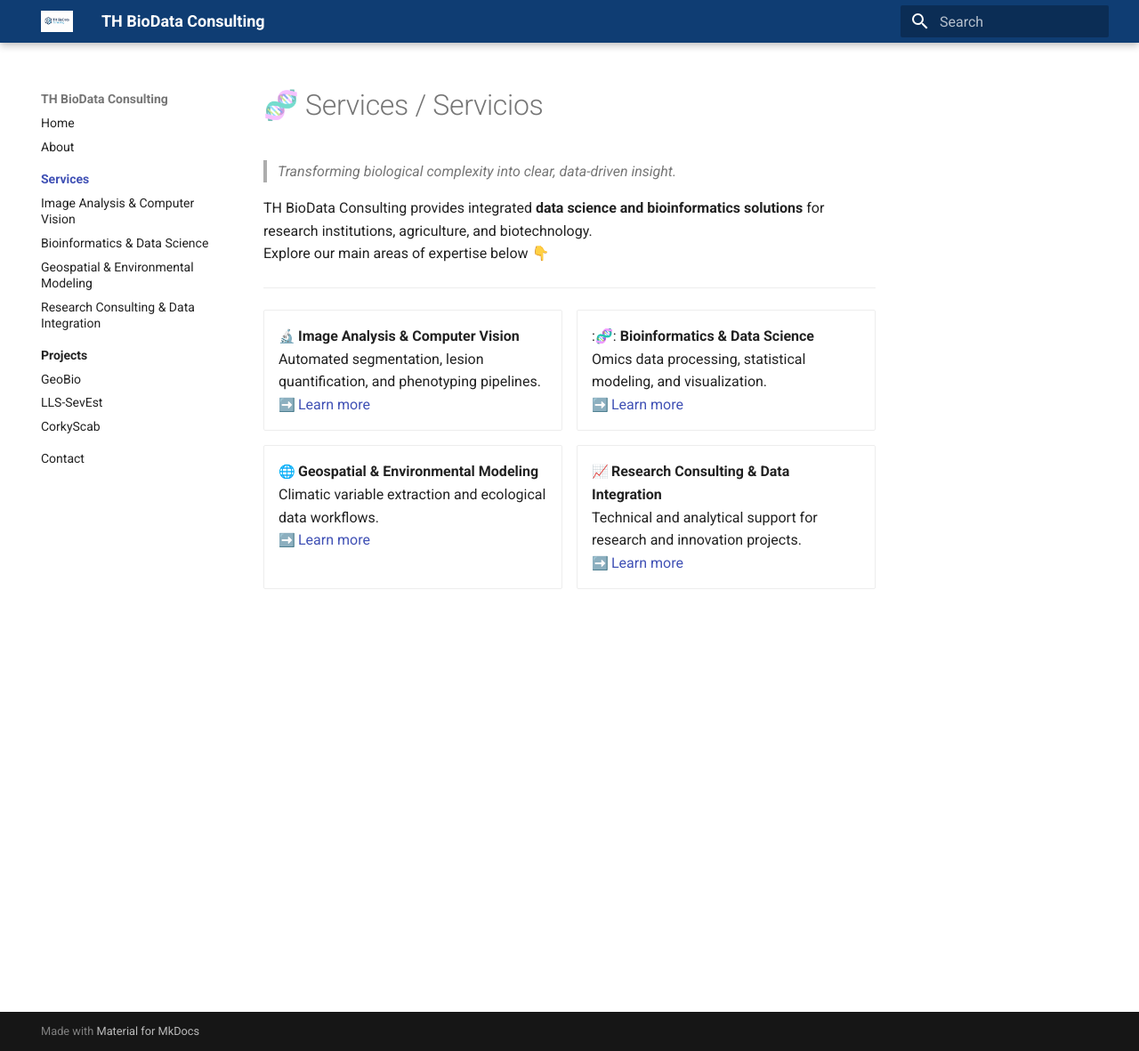
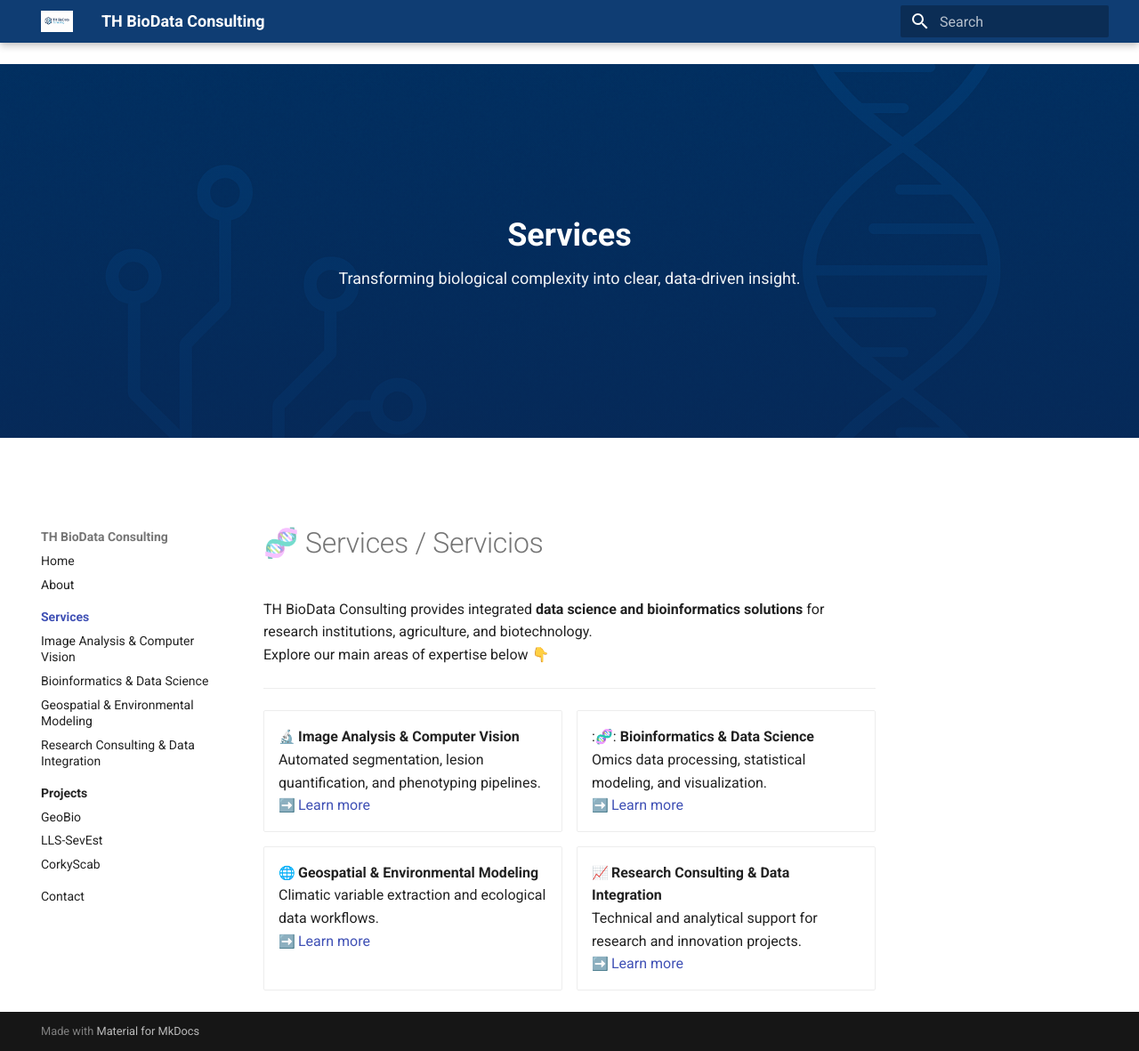
Before and after one commit to TH-BioData/th-biodata.github.io, an MkDocs documentation site: the page built from docs/services/index.md, in a window 1280 px wide and 1181 px high. Shown: the whole window at 89% size. Built offline with MkDocs 1.6.1 and Material for MkDocs 9.7.7, drawn with Linux system fonts in a browser that asks for light colours; emoji names are drawn with the system emoji font.

Commit message:
Update index.md

```diff
--- a/docs/services/index.md
+++ b/docs/services/index.md
@@ -1,6 +1,14 @@
 # 🧬 Services / Servicios
 
-> *Transforming biological complexity into clear, data-driven insight.*
+<div class="hero hero--full">
+  <div class="hero__bg"></div>
+  <div class="hero__content">
+    <div>
+      <div class="hero__title">Services</div>
+      <div class="hero__tag">Transforming biological complexity into clear, data-driven insight.</div>
+    </div>
+  </div>
+</div>
 
 TH BioData Consulting provides integrated **data science and bioinformatics solutions** for research institutions, agriculture, and biotechnology.
 Explore our main areas of expertise below 👇
```
